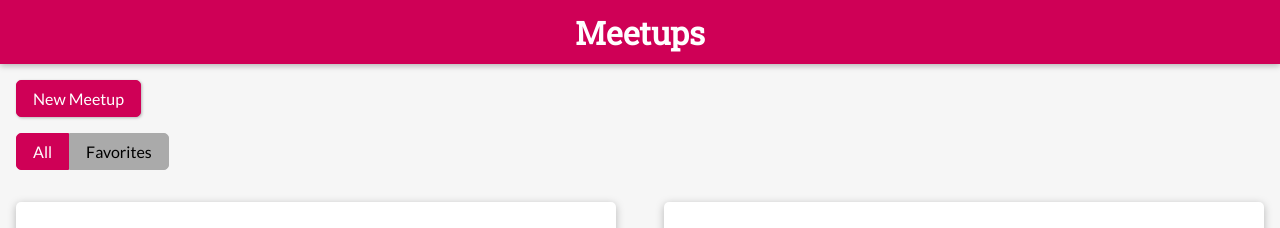
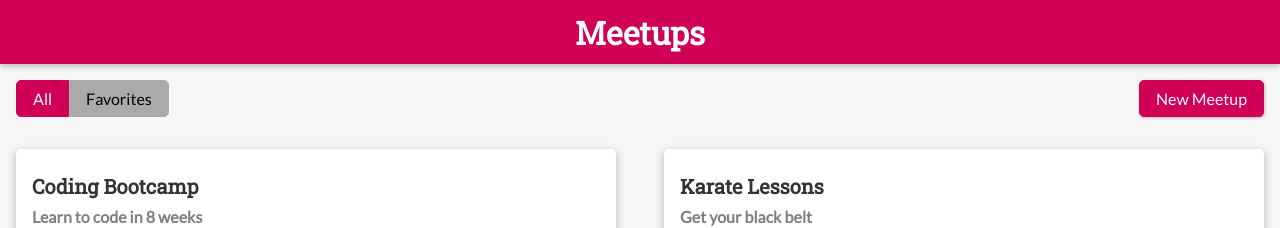
Before and after one commit to psyhedeliq/meetup-svelte, a Svelte app: page / in a window 1280 px wide. Shown: the top 228 px of the page. Built offline with nearby package versions, Linux system fonts and the light colour scheme.

Commit message:
move the New Meetup button to the MeetupGrid component and add styles

```diff
--- a/src/App.svelte
+++ b/src/App.svelte
@@ -46,26 +46,22 @@
   main {
     margin-top: 5rem;
   }
-
-  .button-new-meetup {
-    margin: 1rem;
-  }
 </style>
 
 <Header />
 
 <main>
   {#if page === 'overview'}
-    <div class="button-new-meetup">
-      <Button on:click={() => (editMode = 'edit')}>New Meetup</Button>
-    </div>
     {#if editMode === 'edit'}
       <EditMeetup id={editedId} on:save={savedMeetup} on:cancel={cancelEdit} />
     {/if}
     <MeetupGrid
       meetups={$meetups}
       on:showdetails={showDetails}
-      on:edit={startEdit} />
+      on:edit={startEdit}
+      on:add={() => {
+        editMode = 'edit';
+      }} />
   {:else}
     <MeetupDetail id={pageData.id} on:close={closeDetails} />
   {/if}
--- a/src/Meetups/MeetupGrid.svelte
+++ b/src/Meetups/MeetupGrid.svelte
@@ -1,8 +1,12 @@
 <script>
+  import { createEventDispatcher } from "svelte";
   import MeetupItem from "./MeetupItem.svelte";
   import MeetupFilter from "./MeetupFilter.svelte";
+  import Button from "../UI/Button.svelte";
 
   export let meetups;
+
+  const dispatch = createEventDispatcher();
 
   let favsOnly = false;
 
@@ -23,6 +27,8 @@
 
   #meetup-controls {
     margin: 1rem;
+    display: flex;
+    justify-content: space-between;
   }
 
   @media (min-width: 768px) {
@@ -34,6 +40,7 @@
 
 <section id="meetup-controls">
   <MeetupFilter on:select={setFilter} />
+  <Button on:click={() => dispatch('add')}>New Meetup</Button>
 </section>
 
 <section id="meetups">
```
